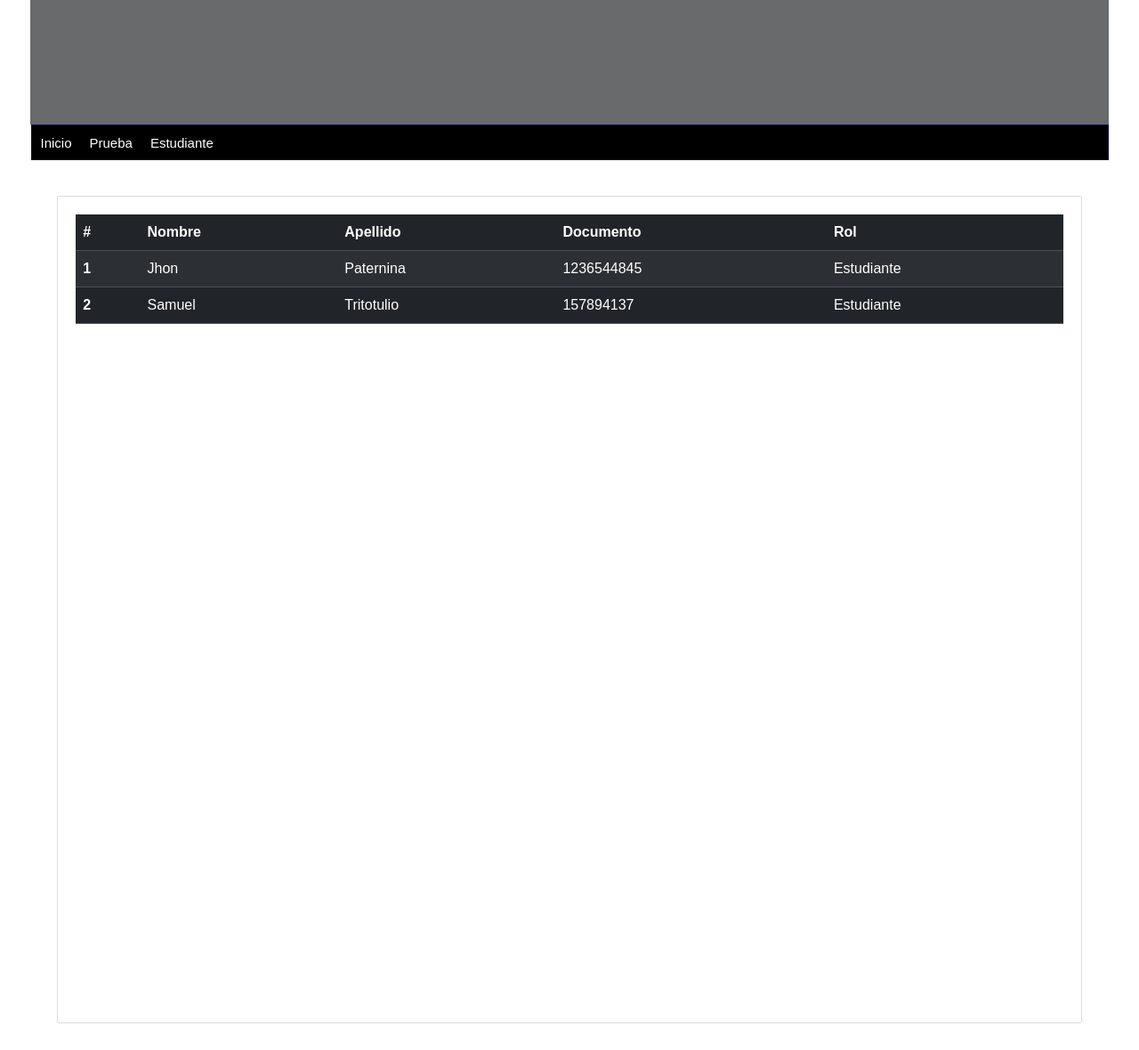
After one commit to JhonPL/VSystem, a Django app: page /lista-estudiantes/ in a window 1280 px wide. The commit adds this page. Shown: the whole page at 89% size. Run offline with Django 5.2, Linux system fonts and the light colour scheme; data comes from the database, SQL or seed files in the repository; both versions use the stored data as it was after the commit.

Commit message:
Todo bien -OK

```diff
--- a/VSystem/settings.py
+++ b/VSystem/settings.py
@@ -20,7 +20,7 @@ BASE_DIR = Path(__file__).resolve().parent.parent
 # See https://docs.djangoproject.com/en/5.1/howto/deployment/checklist/
 
 # SECURITY WARNING: keep the secret key used in production secret!
-SECRET_KEY = 'django-insecure-j6p#qs=ki*v!+e=i$!90baz%dn)g@yxte*u0o!yc7jyku@lv7#'
+SECRET_KEY = 'django-insecure-3xtaw$=c0)5o5j(dlcm#d)*hd(74n+82!x%hcv79@%gci+^+qe'
 
 # SECURITY WARNING: don't run with debug turned on in production!
 DEBUG = True
@@ -38,9 +38,8 @@ INSTALLED_APPS = [
     'django.contrib.messages',
     'django.contrib.staticfiles',
     'mainApp',
+    'persona',
     'curso',
-    'persona',
-
 ]
 
 MIDDLEWARE = [
--- a/VSystem/urls.py
+++ b/VSystem/urls.py
@@ -1,7 +1,7 @@
 """
 URL configuration for VSystem project.
 
-The `urlpatterns` list routes URLs to views. For more information please see:
+The urlpatterns list routes URLs to views. For more information please see:
     https://docs.djangoproject.com/en/5.1/topics/http/urls/
 Examples:
 Function views
@@ -16,9 +16,12 @@ Including another URLconf
 """
 from django.contrib import admin
 from django.urls import path
-from mainApp.views import inicio
+from mainApp.views import inicio, get_prueba
+from persona.views import get_estudiantes
 
 urlpatterns = [
     path('admin/', admin.site.urls),
-    path('', inicio),
+    path('', inicio, name='inicio'),
+    path('lista-estudiantes/', get_estudiantes, name='lista-estudiantes'),
+    path('prueba/', get_prueba, name='Hola_prueba'),
 ]
--- a/mainApp/templates/index.html
+++ b/mainApp/templates/index.html
@@ -5,11 +5,13 @@
     <meta charset="UTF-8">
     <meta name="viewport" content="width=device-width, initial-scale=1.0">
     <link rel="stylesheet" href="{% static "css/styles.css" %}">
+    <head>
+        <link href="https://cdn.jsdelivr.net/npm/bootstrap@5.3.0-alpha1/dist/css/bootstrap.min.css" rel="stylesheet">
+    </head>
     <title>VSystem</title>
 </head>
 <body>
     <header></header>
-
 
 
 
@@ -19,13 +21,13 @@
     <nav class="nav">
         <ul class="nav justify-content-center">
             <li class="nav-item">
-                <a style="text-decoration: none;" href="">Inicio</a>
+                <a style="text-decoration: none;" href="{% url "inicio" %}">Inicio</a>
             </li>
             <li class="nav-item">
-                <a style="text-decoration: none;" href="">Prueba</a>
+                <a style="text-decoration: none;" href="{% url "Hola_prueba" %}">Prueba</a>
             </li>
             <li class="nav-item">
-                <a style="text-decoration: none;" href="">Estudiante</a>
+                <a style="text-decoration: none;" href="{% url "lista-estudiantes" %}">Estudiante</a>
             </li>
         </ul>
     </nav>
--- /dev/null
+++ b/mainApp/templates/prueba.html
@@ -0,0 +1,6 @@
+{% extends "index.html" %}
+{% block content %}
+
+    <h1> Hola mundo desde prueba </h>
+
+{% endblock content %}
--- a/mainApp/views.py
+++ b/mainApp/views.py
@@ -2,3 +2,6 @@ from django.shortcuts import render
 
 def inicio(request):
     return render(request, 'index.html');
+
+def get_prueba(request):
+    return render(request, 'prueba.html');
--- a/persona/models.py
+++ b/persona/models.py
@@ -11,7 +11,7 @@ class Persona(models.Model):
     create_at = models.DateTimeField(auto_now=True)
 
     def __str__(self):
-        return f'{self.nombre} {self.apellidos} - {self.dni}'
+        return f'{self.nombre} {self.apellidos} - {self.dni} - {self.rol}'
 
     class Meta:
         db_table = 'Persona'
--- /dev/null
+++ b/persona/templates/lista-estudiantes.html
@@ -0,0 +1,28 @@
+{% extends "index.html" %}
+{% block  content %}
+
+<table class="table table-dark table-striped">
+   <thead>
+     <tr>
+       <th scope="col">#</th>
+       <th scope="col">Nombre</th>
+       <th scope="col">Apellido</th>
+       <th scope="col">Documento</th>
+       <th scope="col">Rol</th>
+     </tr>
+   </thead>
+   <tbody>
+     <tr>
+      {% for estudiante in estudiantes %}
+       <th scope="row">{{forloop.counter}}</th>
+       <td>{{estudiante.nombre}}</td>
+       <td>{{estudiante.apellidos}}</td>
+       <td>{{estudiante.dni}}</td>
+       <td>{{estudiante.rol}}</td>
+
+       <tr>
+         {% endfor %}
+   </tbody>
+ </table>
+
+{% endblock  %}
--- a/persona/views.py
+++ b/persona/views.py
@@ -1,3 +1,12 @@
 from django.shortcuts import render
+from django.http import HttpResponse, JsonResponse
+from .models import Persona
 
-# Create your views here.
+def get_estudiantes(request):
+
+    estudiantes = Persona.objects.filter(rol='Estudiante')
+
+    return render(request, 'lista-estudiantes.html', {
+        'title': 'Lista de estudiantes -p',
+        'estudiantes': estudiantes
+    })
```
Also changed, not shown: db.sqlite3.
